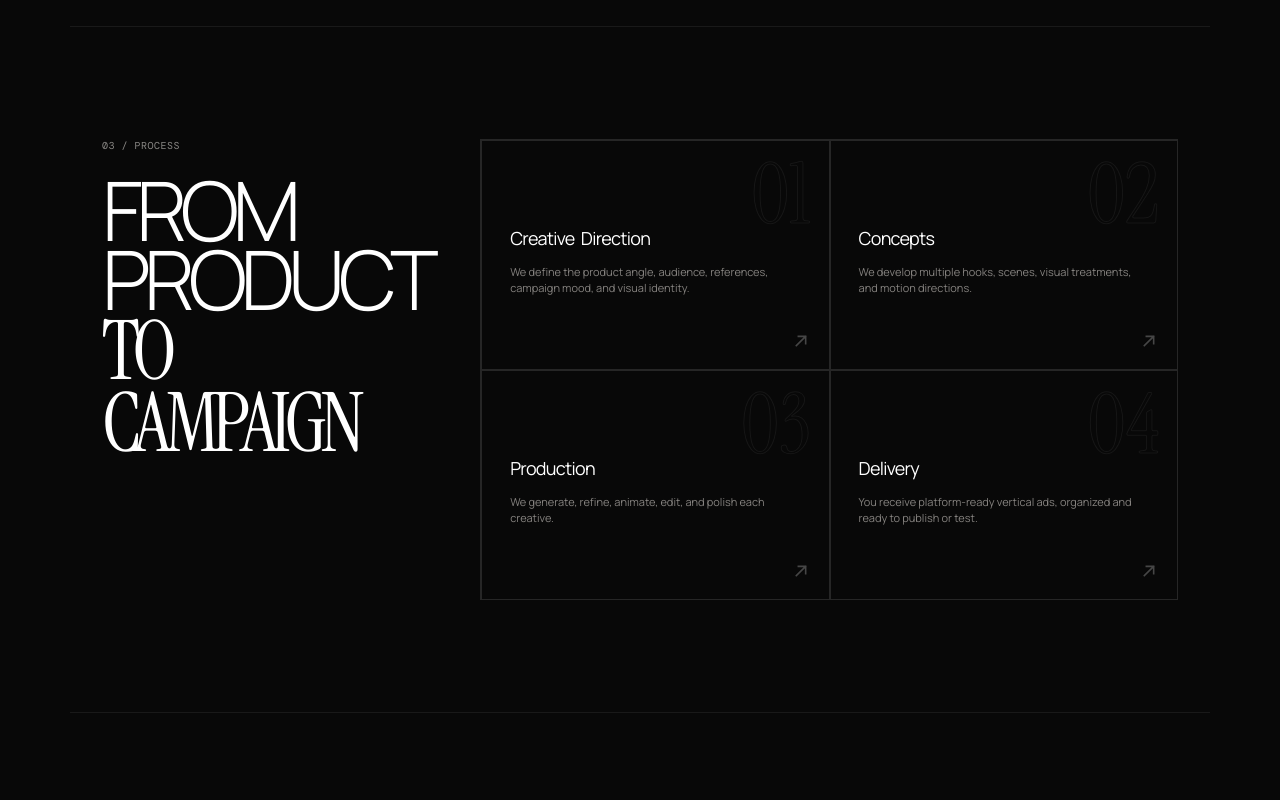
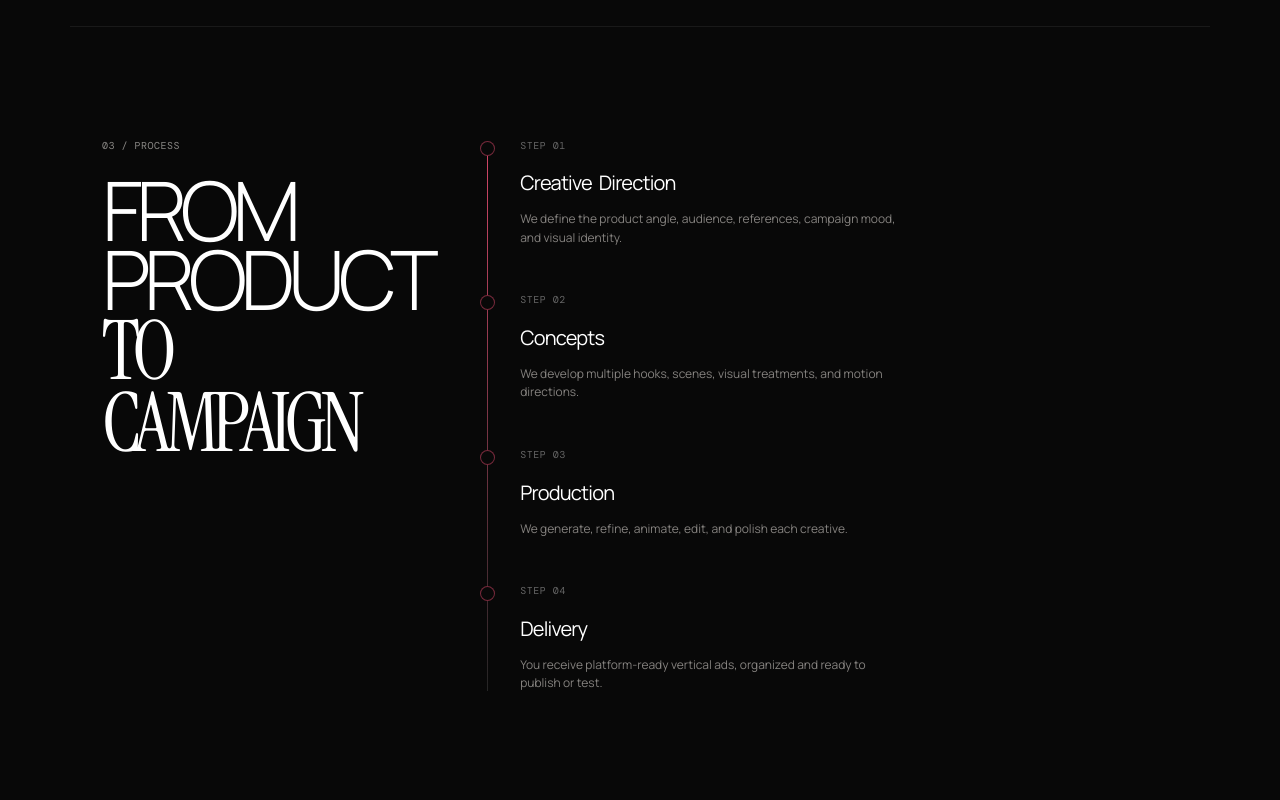
Before and after one commit to juan01-ctrl/vantads, a Next.js app: page / in a window 1280 px wide. Shown: the part 3660-4460 px from the top of the page. Built offline with nearby package versions, Linux system fonts and the light colour scheme.

Commit message:
feat: cumulative timeline process + remove section grain

```diff
--- a/app/globals.css
+++ b/app/globals.css
@@ -70,16 +70,29 @@ a { color: inherit; text-decoration: none; }
 .service-card:hover .service-icon { color: var(--accent); border-color: rgba(211,70,103,.6); box-shadow: 0 0 0 5px rgba(211,70,103,.12); transform: rotate(8deg); }
 .service-line, .service-icon-line { height: 1px; flex: 1; background: linear-gradient(90deg, rgba(211,70,103,.5), transparent); transform: scaleX(0); transform-origin: left; transition: transform .6s cubic-bezier(.2,.7,.2,1); }
 .service-card:hover .service-line, .service-card:hover .service-icon-line { transform: scaleX(1); }
-.process-card { position: relative; transition: background-color .5s ease; }
-.process-card:hover { background: linear-gradient(180deg, rgba(211,70,103,.05), transparent 55%); }
-.process-number { position: absolute; right: 18px; top: 12px; font-family: var(--font-instrument), serif; font-size: 84px; line-height: 1; color: transparent; -webkit-text-stroke: 1px rgba(255,255,255,.06); transition: all .6s cubic-bezier(.2,.7,.2,1); }
-.process-card:hover .process-number { color: rgba(211,70,103,.25); -webkit-text-stroke: 1px rgba(211,70,103,.4); }
-.process-step { color: rgba(255,255,255,.35); transition: color .4s ease; }
-.process-card:hover .process-step { color: var(--accent); }
-.process-line { position: absolute; top: 0; left: 0; height: 2px; width: 0; background: linear-gradient(90deg, var(--accent), transparent); transition: width .6s cubic-bezier(.2,.7,.2,1); }
-.process-card:hover .process-line { width: 100%; }
-.process-arrow { position: absolute; right: 20px; bottom: 20px; color: rgba(255,255,255,.25); transition: color .4s ease, transform .4s ease; }
-.process-card:hover .process-arrow { color: var(--accent); transform: translate(4px, -4px); }
+.timeline { position: relative; list-style: none; padding: 0; margin: 0; }
+.timeline::before { content: ""; position: absolute; top: 6px; bottom: 6px; left: 7px; width: 1px; background: linear-gradient(180deg, var(--accent), rgba(255,255,255,.12)); transform: scaleY(0); transform-origin: top; animation: timeline-grow 1.5s .3s cubic-bezier(.2,.7,.2,1) forwards; }
+@keyframes timeline-grow { to { transform: scaleY(1); } }
+.timeline-item { position: relative; padding: 0 0 46px 40px; }
+.timeline-item:last-child { padding-bottom: 4px; }
+.timeline-item:nth-child(1) { --row: 1; }
+.timeline-item:nth-child(2) { --row: 2; }
+.timeline-item:nth-child(3) { --row: 3; }
+.timeline-item:nth-child(4) { --row: 4; }
+.timeline-dot { position: absolute; left: 0; top: 2px; }
+.timeline-dot-core { display: block; width: 15px; height: 15px; border: 1px solid rgba(211,70,103,.55); border-radius: 50%; background: var(--ink); opacity: 0; animation: timeline-dot-in .6s ease forwards; animation-delay: calc(.4s + var(--row) * .18s); transition: background-color .5s ease, box-shadow .5s ease, transform .5s cubic-bezier(.2,.7,.2,1); }
+@keyframes timeline-dot-in { to { opacity: 1; } }
+.timeline-item:hover .timeline-dot-core, .timeline-item.active .timeline-dot-core { background: var(--accent); box-shadow: 0 0 0 6px rgba(211,70,103,.12); transform: scale(1.15); }
+.timeline-body { opacity: 0; transform: translateY(14px); animation: timeline-body-in .7s cubic-bezier(.2,.7,.2,1) forwards; animation-delay: calc(.5s + var(--row) * .18s); }
+@keyframes timeline-body-in { to { opacity: 1; transform: translateY(0); } }
+.timeline-step { color: rgba(255,255,255,.38); transition: color .4s ease; }
+.timeline-item:hover .timeline-step, .timeline-item.active .timeline-step { color: var(--accent); }
+.timeline-item.active { transition: opacity .4s ease; }
+.timeline-item.active:not(.current) { opacity: .55; }
+.timeline-item.current { opacity: 1; }
+.timeline-rule { height: 1px; flex: 1; background: linear-gradient(90deg, rgba(211,70,103,.45), transparent); transform: scaleX(0); transform-origin: left; transition: transform .7s cubic-bezier(.2,.7,.2,1); }
+.timeline-item:hover .timeline-rule, .timeline-item.active .timeline-rule { transform: scaleX(1); }
+.timeline-item:hover h3, .timeline-item.active h3 { color: var(--accent); }
 .price-card { transition: transform .35s ease, border-color .35s ease; }
 .price-card:hover { transform: translateY(-5px); border-color: rgba(240,239,236,.35); }
 .phone-modal { animation: phone-modal-in .45s cubic-bezier(.2,.8,.2,1) both; }
--- a/components/home-page.tsx
+++ b/components/home-page.tsx
@@ -1,6 +1,6 @@
 "use client";
 
-import type { ReactNode } from "react";
+import { useState, type ReactNode } from "react";
 import { ProjectCard } from "./project-card";
 import { ScrollIndicator } from "./scroll-indicator";
 import { ArrowIcon, BoltIcon, CartIcon, LayersIcon, MotionIcon, PlayIcon, SparklesIcon, VideoIcon } from "./icons";
@@ -11,10 +11,11 @@ function SectionLabel({ children }: { children: ReactNode }) { return <p classNa
 
 function ServiceCard({ index, className = "", title, text, icon }: { index: string; className?: string; title: string; text: string; icon: ReactNode }) { return <article className={`service-card relative flex flex-col justify-between overflow-hidden border border-white/[.06] bg-[#121212] p-5 sm:p-6 ${className}`}><span className="service-index">{index}</span><div className="service-icon-wrap"><div className="service-icon flex h-9 w-9 items-center justify-center rounded-full border border-white/15 text-[#b65a70]">{icon}</div><span className="service-icon-line" /></div><div><h3 className="max-w-[170px] text-[18px] leading-[1.02] tracking-[-.04em] text-white">{title}</h3><p className="mt-3 max-w-[250px] text-[11px] leading-[1.45] text-[#85827f]">{text}</p></div></article>; }
 
-function ProcessCard({ number, className = "", title, text }: { number: string; className?: string; title: string; text: string }) { return <article className={`process-card group relative min-h-[230px] overflow-hidden border border-white/[.12] p-5 sm:p-7 ${className}`}><span className="process-number">{number}</span><span className="process-line" /><h3 className="mt-14 text-[18px] tracking-[-.04em] text-white">{title}</h3><p className="mt-3 text-[11px] leading-[1.5] text-[#85827f]">{text}</p><span className="process-arrow"><ArrowIcon className="h-4 w-4" /></span></article>; }
+function ProcessStep({ number, title, text, active, current, onEnter }: { number: string; title: string; text: string; active: boolean; current: boolean; onEnter: () => void }) { return <li className={`timeline-item group ${active ? "active" : ""} ${current ? "current" : ""}`} onMouseEnter={onEnter}><span className="timeline-dot"><span className="timeline-dot-core" /></span><div className="timeline-body"><div className="flex items-center gap-3"><span className="timeline-step eyebrow">STEP {number}</span><span className="timeline-rule" /></div><h3 className="mt-4 text-[20px] tracking-[-.04em] text-white">{title}</h3><p className="mt-3 max-w-[380px] text-[12px] leading-[1.55] text-[#85827f]">{text}</p></div></li>; }
 
 export function HomePage({ children }: { children: ReactNode }) {
   const { t, ta } = useI18n();
+  const [activeStep, setActiveStep] = useState<number>(-1);
   const services = ta("svc") as unknown as { title: string; text: string }[];
   const steps = ta("steps") as unknown as [string, string][];
   const plans = ["essential", "growth", "scale"] as const;
@@ -26,13 +27,13 @@ export function HomePage({ children }: { children: ReactNode }) {
 
     <section id="work" className="border-t border-white/[.07] px-5 py-20 sm:px-8 sm:py-28"><div className="mb-12 flex items-end justify-between"><div><SectionLabel>{t("work.label")}</SectionLabel><h2 className="mt-5 text-[clamp(48px,7vw,88px)] font-light leading-[.86] tracking-[-.08em] text-white">SELECTED<br /><span className="display-serif">WORK</span></h2></div><p className="eyebrow hidden max-w-[150px] whitespace-pre-line text-right sm:block">{t("work.eyebrow")}</p></div><div className="grid gap-4"><ProjectCard project={projects[0]} className="aspect-[1.85/1]" /><div className="grid gap-4 md:grid-cols-2"><ProjectCard project={projects[1]} className="aspect-[1.08/1]" /><ProjectCard project={projects[2]} className="aspect-[1.08/1]" /></div><div className="grid gap-4 md:grid-cols-2"><ProjectCard project={projects[3]} className="aspect-[1.08/1]" /><ProjectCard project={projects[4]} className="aspect-[1.08/1]" /></div></div></section>
 
-    <section id="process" className="border-t border-white/[.07] px-5 py-20 sm:px-8 sm:py-28"><div className="grid gap-12 md:grid-cols-[1.1fr_2.9fr]"><div><SectionLabel>{t("process.label")}</SectionLabel><h2 className="mt-6 text-[clamp(48px,7vw,82px)] font-light leading-[.84] tracking-[-.08em] text-white">{t("process.titleA")}<br />{t("process.titleB")}<br /><span className="display-serif">{t("process.titleC")}</span></h2></div><div className="grid border-l border-t border-white/[.12] sm:grid-cols-2">{steps.map(([title, text], i) => <ProcessCard key={i} number={String(i + 1).padStart(2, "0")} title={title} text={text} />)}</div></div></section>
+    <section id="process" className="border-t border-white/[.07] px-5 py-20 sm:px-8 sm:py-28"><div className="grid gap-12 md:grid-cols-[1.1fr_2.9fr]"><div><SectionLabel>{t("process.label")}</SectionLabel><h2 className="mt-6 text-[clamp(48px,7vw,82px)] font-light leading-[.84] tracking-[-.08em] text-white">{t("process.titleA")}<br />{t("process.titleB")}<br /><span className="display-serif">{t("process.titleC")}</span></h2></div><ol className="timeline" onMouseLeave={() => setActiveStep(-1)}>{steps.map(([title, text], i) => <ProcessStep key={i} number={String(i + 1).padStart(2, "0")} title={title} text={text} active={i <= activeStep} current={i === activeStep} onEnter={() => setActiveStep(i)} />)}</ol></div></section>
 
     <section id="pricing" className="border-t border-white/[.07] px-5 py-20 sm:px-8 sm:py-28"><div className="mb-12 flex flex-col justify-between gap-8 md:flex-row md:items-end"><div><SectionLabel>{t("pricing.label")}</SectionLabel><h2 className="mt-6 max-w-[700px] text-[clamp(48px,7vw,86px)] font-light leading-[.84] tracking-[-.08em] text-white">{t("pricing.titleA")}<br /><span className="display-serif">{t("pricing.titleB")}</span></h2></div><p className="max-w-[230px] text-[12px] leading-[1.45] text-[#aaa7a3]">{t("pricing.sub")}</p></div><div className="mb-8 flex items-start gap-4 border border-white/[.1] bg-[#171215] p-5"><span className="mt-0.5 inline-flex shrink-0 items-center gap-2 rounded-full border border-[#d34667]/40 bg-[#d34667]/10 px-2.5 py-1 font-mono text-[9px] uppercase leading-none tracking-[.08em] text-[#df6b85]">{t("pricing.badge")}</span><div><p className="text-sm tracking-[-.02em] text-white">{t("pricing.badgeTitle")}</p><p className="mt-1 text-[12px] leading-[1.45] text-[#aaa7a3]">{t("pricing.badgeText")}</p></div></div><div className="grid gap-3 lg:grid-cols-3">{plans.map((name) => <PlanCard key={name} plan={name} />)}</div><p className="mt-8 text-[11px] text-[#85827f]">{t("pricing.custom")} <a href="#contact" className="text-white underline underline-offset-4">{t("pricing.customLink")}</a> {t("pricing.customTail")}</p></section>
 
     <section className="border-t border-white/[.07] px-5 py-20 sm:px-8 sm:py-24"><div className="grid gap-12 md:grid-cols-[1.1fr_2.9fr]"><div><SectionLabel>{t("signal.label")}</SectionLabel><h2 className="mt-6 text-[clamp(48px,7vw,78px)] font-light leading-[.84] tracking-[-.08em] text-white">{t("signal.titleA")}<br />{t("signal.titleB")} <span className="display-serif">{t("signal.titleC")}</span></h2></div><div className="grid gap-px bg-white/[.1] sm:grid-cols-2"><div className="bg-[#111] p-6"><p className="eyebrow text-[#d34667]">{t("signal.adv")}</p><p className="mt-12 text-2xl whitespace-pre-line leading-[1.05] tracking-[-.06em] text-white">{t("signal.advText")}</p></div><div className="bg-[#111] p-6"><blockquote className="mt-5 text-[17px] leading-[1.2] tracking-[-.04em] text-white">{t("signal.q1")}</blockquote><p className="eyebrow mt-10">— {t("signal.q1by")}</p></div><div className="bg-[#111] p-6 sm:col-span-2"><blockquote className="max-w-[570px] text-[17px] leading-[1.2] tracking-[-.04em] text-white">{t("signal.q2")}</blockquote><p className="eyebrow mt-8">— {t("signal.q2by")}</p></div></div></div></section>
 
-    <section id="contact" className="hero-glow border-t border-white/[.07] px-5 py-24 sm:px-8 sm:py-36"><div className="flex flex-col justify-between gap-14 md:flex-row"><div><SectionLabel>{t("contact.label")}</SectionLabel><h2 className="mt-7 text-[clamp(54px,8.5vw,105px)] font-light leading-[.8] tracking-[-.09em] text-white">{t("contact.titleA")}<br />{t("contact.titleB")}<br /><span className="display-serif">{t("contact.titleC")}<br />{t("contact.titleD")}</span></h2></div><div className="flex max-w-[225px] flex-col justify-end"><p className="text-[13px] leading-[1.45] text-[#aaa7a3]">{t("contact.sub")}</p><a href="mailto:hello@vantads.studio" className="mt-8 inline-flex w-fit items-center gap-4 border-b border-white/30 pb-3 text-[12px] uppercase tracking-[.1em] transition-colors hover:border-[#d34667] hover:text-[#d34667]">{t("contact.cta")} <ArrowIcon className="h-4 w-4" /></a><a href="#work" className="mt-5 text-[11px] text-[#85827f] underline underline-offset-4">{t("contact.view")}</a><p className="mt-16 font-mono text-[11px] text-white">hello@vantads.studio</p></div></div></section>
+    <section id="contact" className="hero-glow relative border-t border-white/[.07] px-5 py-24 sm:px-8 sm:py-36"><div className="relative z-10 flex flex-col justify-between gap-14 md:flex-row"><div><SectionLabel>{t("contact.label")}</SectionLabel><h2 className="mt-7 text-[clamp(54px,8.5vw,105px)] font-light leading-[.8] tracking-[-.09em] text-white">{t("contact.titleA")}<br />{t("contact.titleB")}<br /><span className="display-serif">{t("contact.titleC")}<br />{t("contact.titleD")}</span></h2></div><div className="flex max-w-[225px] flex-col justify-end"><p className="text-[13px] leading-[1.45] text-[#aaa7a3]">{t("contact.sub")}</p><a href="mailto:hello@vantads.studio" className="mt-8 inline-flex w-fit items-center gap-4 border-b border-white/30 pb-3 text-[12px] uppercase tracking-[.1em] transition-colors hover:border-[#d34667] hover:text-[#d34667]">{t("contact.cta")} <ArrowIcon className="h-4 w-4" /></a><a href="#work" className="mt-5 text-[11px] text-[#85827f] underline underline-offset-4">{t("contact.view")}</a><p className="mt-16 font-mono text-[11px] text-white">hello@vantads.studio</p></div></div></section>
 
     <footer className="border-t border-white/[.07] px-5 py-7 sm:px-8"><div className="flex flex-col gap-8 sm:flex-row sm:items-end sm:justify-between"><div><p className="font-mono text-[12px] tracking-[.16em] text-white">{t("brand")}</p><p className="eyebrow mt-3">{t("footer.addresses")}</p></div><div className="flex flex-wrap gap-x-5 gap-y-3 text-[10px] uppercase tracking-[.08em] text-[#85827f]"><a href="https://www.instagram.com/vanta.ia" target="_blank" rel="noopener noreferrer" className="hover:text-white">{t("footer.instagram")}</a></div><p className="eyebrow sm:text-right">© {new Date().getFullYear()} {t("brand")}</p></div></footer>
   </main>;
```
